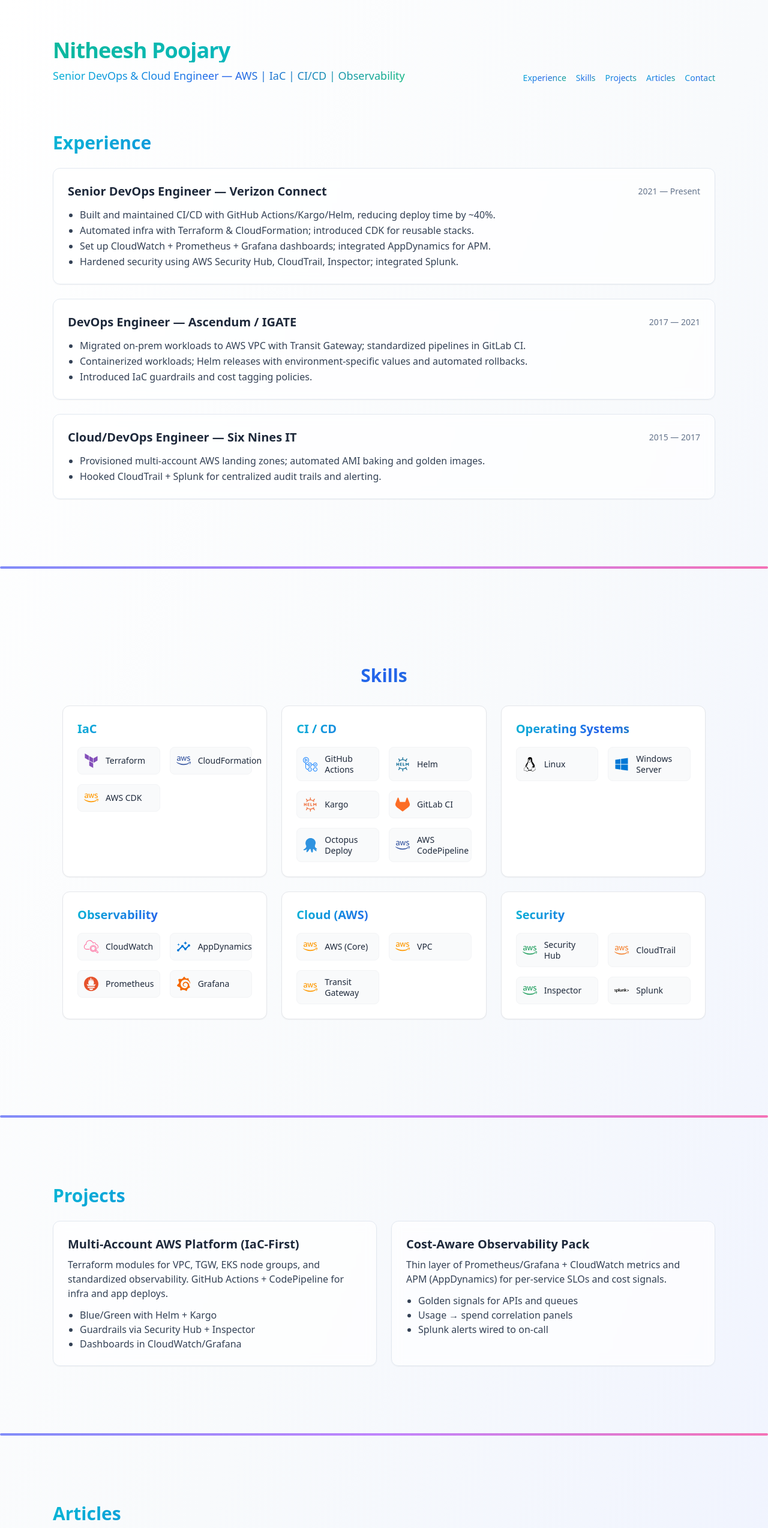
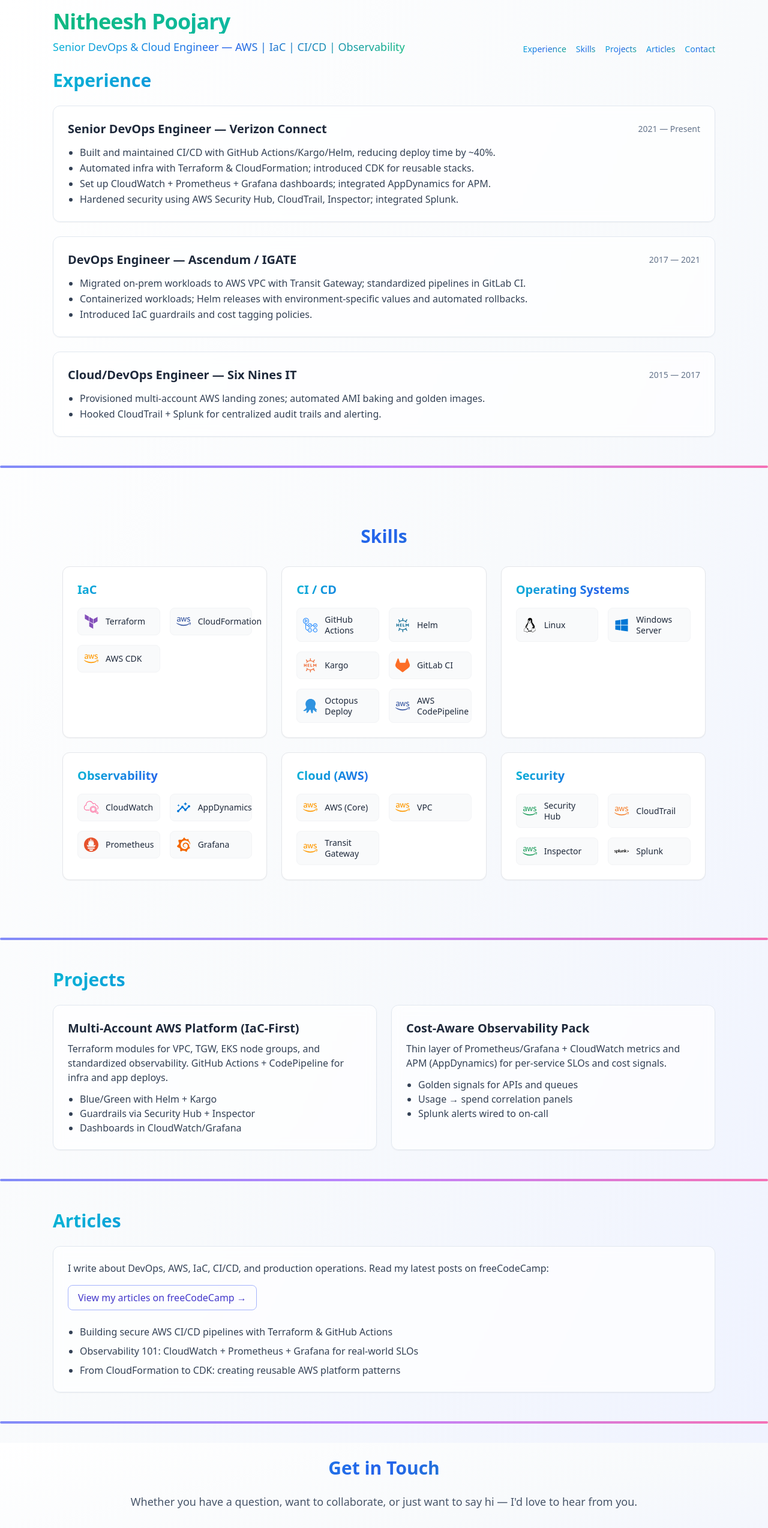
Before and after one commit to nitheeshp-irl/nitheeshp-portpolio, a React (Vite) app in the folder my-portfolio/: page / in a window 1280 px wide. Shown: the top 2547 px of the page at 60% size. Built offline with nearby package versions, Linux system fonts and the light colour scheme.

Commit message:
adding changess

```diff
--- a/my-portfolio/src/components/Portfolio.jsx
+++ b/my-portfolio/src/components/Portfolio.jsx
@@ -20,7 +20,7 @@
 
 const SectionDivider = () => (
   <div
-    className="h-1 w-full my-16 rounded-full bg-gradient-to-r from-indigo-400 via-purple-400 to-pink-400"
+    className="h-1 w-full my-8 rounded-full bg-gradient-to-r from-indigo-400 via-purple-400 to-pink-400"
     aria-hidden="true"
   />
 );
@@ -29,7 +29,7 @@
   return (
     <main className="min-h-screen bg-gradient-to-br from-white via-slate-50 to-indigo-50 text-slate-800">
       {/* Page Header / Hero */}
-      <header className="max-w-6xl mx-auto px-6 pt-16 pb-8">
+      <header className="max-w-6xl mx-auto px-6 pt-4 pb-2">
         <motion.div
           {...fadeInUp}
           className="flex flex-col md:flex-row md:items-end md:justify-between gap-6"
@@ -55,7 +55,7 @@
       </header>
 
       {/* Experience FIRST */}
-      <section id="experience" className="max-w-6xl mx-auto px-6 py-12">
+      <section id="experience" className="max-w-6xl mx-auto px-6 py-4">
         <motion.h2
           {...fadeInUp}
           className="text-3xl font-bold mb-6 text-gradient-cool"
@@ -115,14 +115,14 @@
       <SectionDivider />
 
       {/* Skills SECOND (keeps your existing animated component) */}
-      <section id="skills" className="max-w-6xl mx-auto px-6 py-12">
+      <section id="skills" className="max-w-6xl mx-auto px-6 py-4">
         <Skills />
       </section>
 
       <SectionDivider />
 
       {/* Projects */}
-      <section id="projects" className="max-w-6xl mx-auto px-6 py-12">
+      <section id="projects" className="max-w-6xl mx-auto px-6 py-4">
         <motion.h2
           {...fadeInUp}
           className="text-3xl font-bold mb-6 text-gradient-cool"
@@ -166,7 +166,7 @@
       <SectionDivider />
 
       {/* Articles (real link to your author page) */}
-      <section id="articles" className="max-w-6xl mx-auto px-6 py-12">
+      <section id="articles" className="max-w-6xl mx-auto px-6 py-4">
         <motion.h2
           {...fadeInUp}
           className="text-3xl font-bold mb-6 text-gradient-cool"
@@ -229,7 +229,7 @@
       <SectionDivider />
 
       {/* Contact (BOTTOM OF PAGE) */}
-      <section id="contact" className="py-20 bg-gradient-to-br from-white via-slate-50 to-indigo-50">
+      <section id="contact" className="py-6 bg-gradient-to-br from-white via-slate-50 to-indigo-50">
         <div className="max-w-6xl mx-auto px-6">
           <motion.h2
             {...fadeInUp}
@@ -239,9 +239,9 @@
           </motion.h2>
           <motion.p
             {...fadeInUp}
-            className="text-lg mb-12 text-center text-slate-600"
+            className="text-lg mb-8 text-center text-slate-600"
           >
-            Whether you have a question, want to collaborate, or just want to say hi — I’d love to hear from you.
+            Whether you have a question, want to collaborate, or just want to say hi — I'd love to hear from you.
           </motion.p>
 
           <motion.div
```
